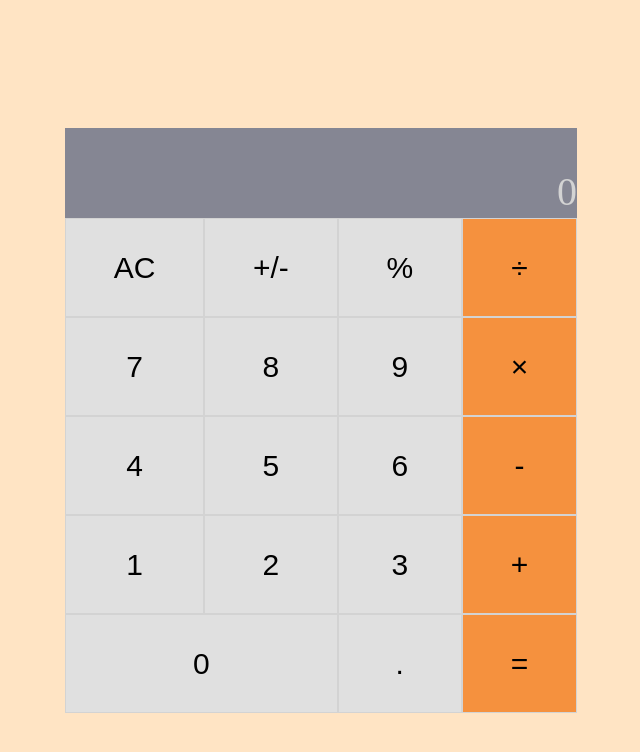
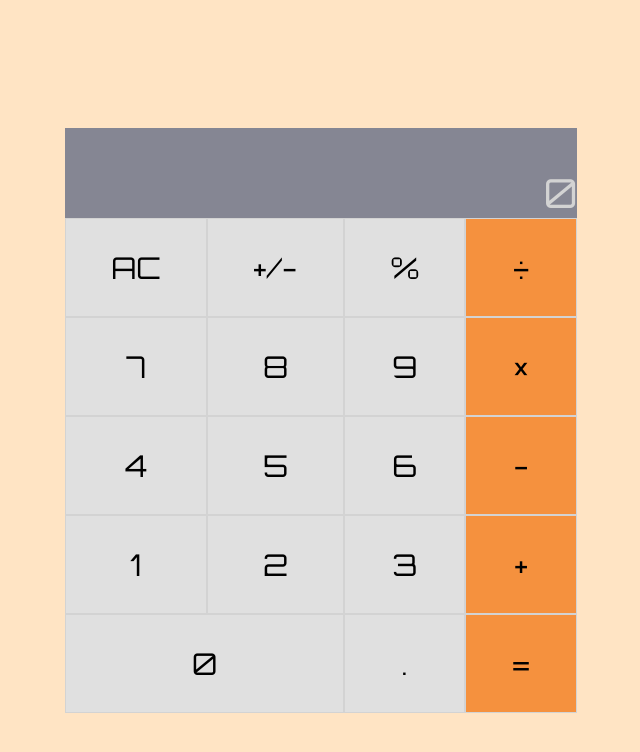
Before and after one commit to Ursaaaaaa/math-magicians, a React (Create React App) app: page / in a window 1280 px wide. Shown: the top 752 px of the page, without its empty margins (319-959 px from the left). Built offline with nearby package versions, Linux system fonts and the light colour scheme.

Commit message:
Update CSS and linters

```diff
--- a/src/components/calc.css
+++ b/src/components/calc.css
@@ -1,4 +1,7 @@
+@import url('https://fonts.googleapis.com/css2?family=Crete+Round&family=Inter&family=Lato&family=Orbitron&family=Poppins&display=swap');
+
 body {
+  font-family: 'Orbitron', sans-serif;
   padding: 0;
   margin: 0;
   background-color: bisque;
@@ -34,6 +37,7 @@
 }
 
 .btn {
+  font-family: 'Orbitron', sans-serif;
   font-size: 30px;
   background-color: #e0e0e0;
   border: 1px solid #d3d3d3;
@@ -45,6 +49,7 @@
 }
 
 .btnZero {
+  font-family: 'Orbitron', sans-serif;
   height: 99px;
   font-size: 30px;
   background-color: #e0e0e0;
@@ -53,5 +58,6 @@
 }
 
 .btnaction {
+  font-family: 'Orbitron', sans-serif;
   background-color: #f5913e;
 }
```
